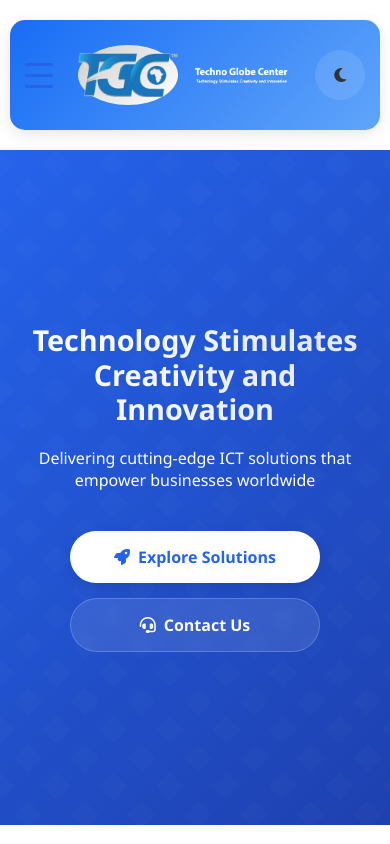
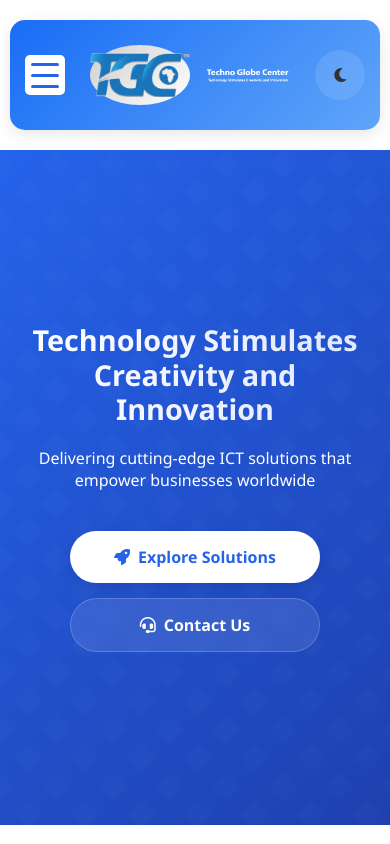
Before and after one commit to ronewadev/tgc.github.io, a website: page index.html in a window 390 px wide. Shown: the top 844 px of the page. Drawn offline with Linux system fonts and the light colour scheme.

Commit message:
beautiful toggle menu

```diff
--- a/css/styles.css
+++ b/css/styles.css
@@ -185,8 +185,15 @@ nav ul li a:hover::after {
 /* Responsive Navigation */
 @media (max-width: 900px) {
     .menu-toggle {
-        display: flex;
-    }
+        display: flex
+;
+        color: white;
+        background: white;
+        padding-right: 8px;
+        border-radius: 5px;
+        padding-left: 8px;
+    }
+
       nav {
         position: relative;
     }
```
